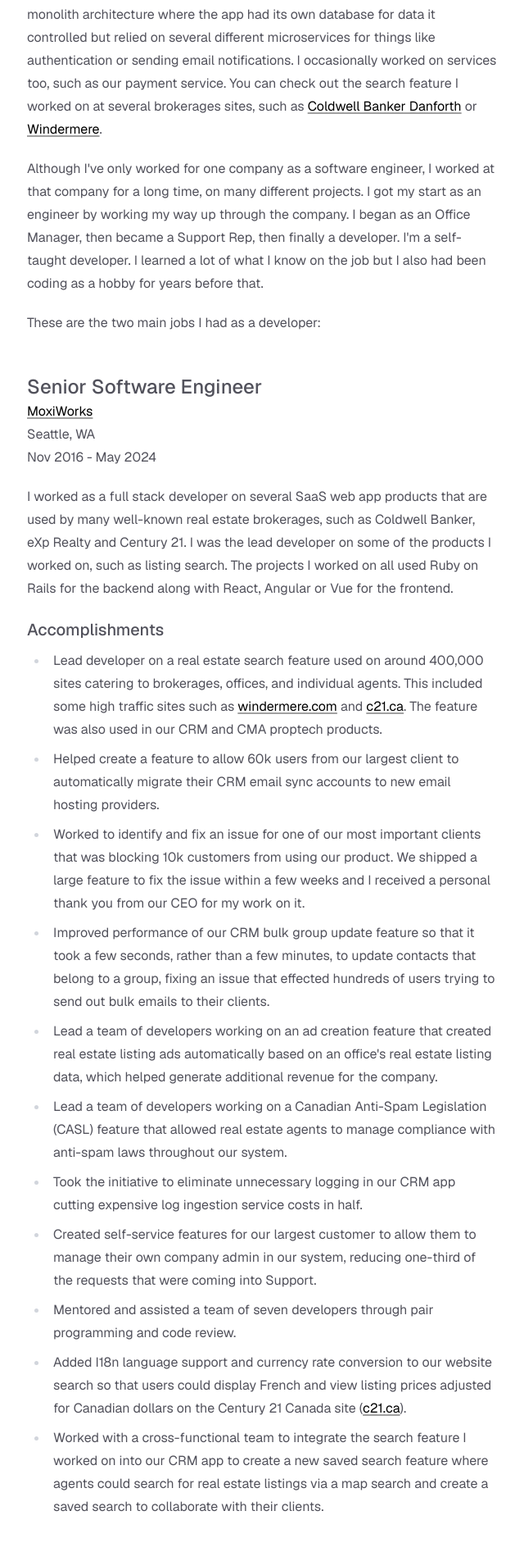
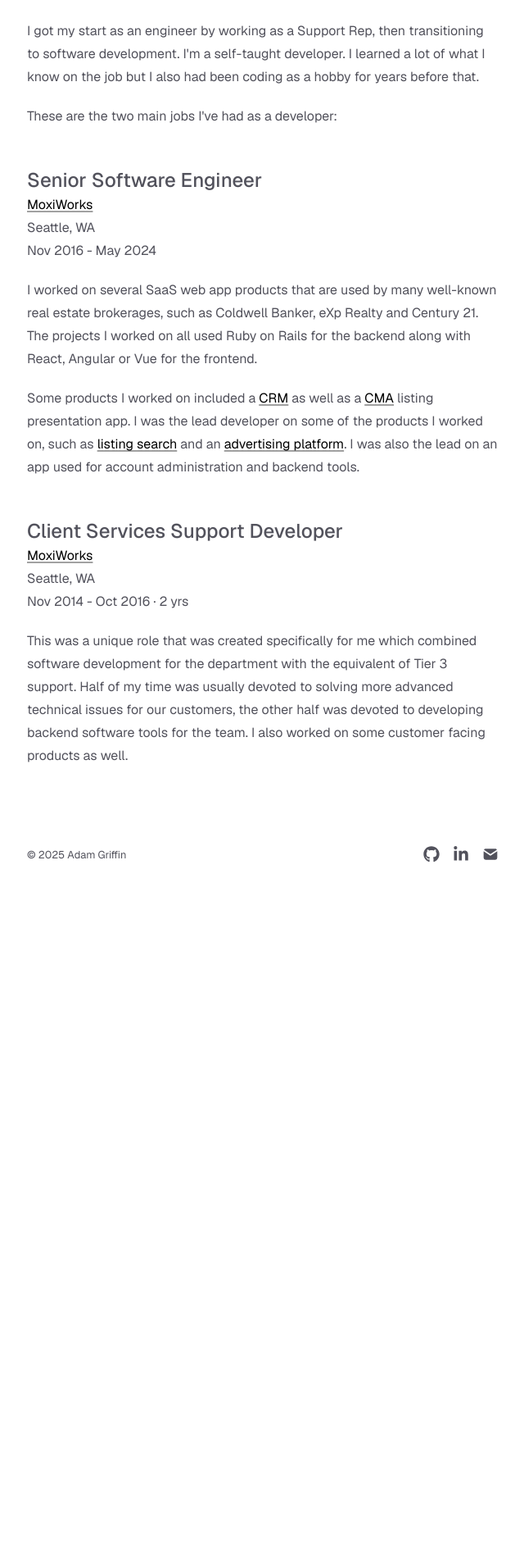
Before and after one commit to adamwgriffin/portfolio, a Next.js app: page /experience in a window 1280 px wide. Shown: the part 385-2289 px from the top of the page at 82% size, without its empty margins (319-959 px from the left). After the commit the page ends 1485 px from the top, so only its background shows below. Built offline with nearby package versions, Linux system fonts and the light colour scheme.

Commit message:
Updated experience section

```diff
--- a/app/experience/page.tsx
+++ b/app/experience/page.tsx
@@ -11,35 +11,19 @@
     <AnimatedSection>
       <div className="prose mb-12">
         <p>
-          My experience mainly involves working as a full stack developer, with
-          Ruby on Rails on the backend and React, Angular or Vue on the
-          frontend, with PostgreSQL as the database. The apps I worked on had a
-          kind of hybrid monolith architecture where the app had its own
-          database for data it controlled but relied on several different
-          microservices for things like authentication or sending email
-          notifications. I occasionally worked on services too, such as our
-          payment service. You can check out the search feature I worked on at
-          several brokerages sites, such as{" "}
-          <a href="https://cbdanforth.sites.cbmoxi.com/search" target="_blank">
-            Coldwell Banker Danforth
-          </a>{" "}
-          or{" "}
-          <a href="https://www.windermere.com/search" target="_blank">
-            Windermere
-          </a>
-          .
+          My experience mainly involves working with Ruby on Rails on the
+          backend and React, Angular or Vue on the frontend, along with
+          PostgreSQL for the database. I occasionally worked on services too,
+          such as our payment service.
         </p>
         <p>
-          Although I&apos;ve only worked for one company as a software engineer,
-          I worked at that company for a long time, on many different projects.
-          I got my start as an engineer by working my way up through the
-          company. I began as an Office Manager, then became a Support Rep, then
-          finally a developer. I&apos;m a self-taught developer. I learned a lot
-          of what I know on the job but I also had been coding as a hobby for
-          years before that.
+          I got my start as an engineer by working as a Support Rep, then
+          transitioning to software development. I&apos;m a self-taught
+          developer. I learned a lot of what I know on the job but I also had
+          been coding as a hobby for years before that.
         </p>
 
-        <p>These are the two main jobs I had as a developer:</p>
+        <p>These are the two main jobs I&apos;ve had as a developer:</p>
       </div>
       <ul>
         <li className="prose mb-12">
@@ -52,87 +36,42 @@
           <div>Seattle, WA</div>
           <div>Nov 2016 - May 2024</div>
           <p>
-            I worked as a full stack developer on several SaaS web app products
-            that are used by many well-known real estate brokerages, such as
-            Coldwell Banker, eXp Realty and Century 21. I was the lead developer
-            on some of the products I worked on, such as listing search. The
-            projects I worked on all used Ruby on Rails for the backend along
-            with React, Angular or Vue for the frontend.
+            I worked on several SaaS web app products that are used by many
+            well-known real estate brokerages, such as Coldwell Banker, eXp
+            Realty and Century 21. The projects I worked on all used Ruby on
+            Rails for the backend along with React, Angular or Vue for the
+            frontend.
           </p>
-          <h3>Accomplishments</h3>
-          <ul>
-            <li>
-              Lead developer on a real estate search feature used on around
-              400,000 sites catering to brokerages, offices, and individual
-              agents. This included some high traffic sites such as{" "}
-              <a href="https://www.windermere.com/" target="_blank">
-                windermere.com
-              </a>{" "}
-              and{" "}
-              <a href="https://www.c21.ca/" target="_blank">
-                c21.ca
-              </a>
-              . The feature was also used in our CRM and CMA proptech products.
-            </li>
-            <li>
-              Helped create a feature to allow 60k users from our largest client
-              to automatically migrate their CRM email sync accounts to new
-              email hosting providers.
-            </li>
-            <li>
-              Worked to identify and fix an issue for one of our most important
-              clients that was blocking 10k customers from using our product. We
-              shipped a large feature to fix the issue within a few weeks and I
-              received a personal thank you from our CEO for my work on it.
-            </li>
-            <li>
-              Improved performance of our CRM bulk group update feature so that
-              it took a few seconds, rather than a few minutes, to update
-              contacts that belong to a group, fixing an issue that effected
-              hundreds of users trying to send out bulk emails to their clients.
-            </li>
-            <li>
-              Lead a team of developers working on an ad creation feature that
-              created real estate listing ads automatically based on an
-              office&apos;s real estate listing data, which helped generate
-              additional revenue for the company.
-            </li>
-            <li>
-              Lead a team of developers working on a Canadian Anti-Spam
-              Legislation (CASL) feature that allowed real estate agents to
-              manage compliance with anti-spam laws throughout our system.
-            </li>
-            <li>
-              Took the initiative to eliminate unnecessary logging in our CRM
-              app cutting expensive log ingestion service costs in half.
-            </li>
-            <li>
-              Created self-service features for our largest customer to allow
-              them to manage their own company admin in our system, reducing
-              one-third of the requests that were coming into Support.
-            </li>
-            <li>
-              Mentored and assisted a team of seven developers through pair
-              programming and code review.
-            </li>
-            <li>
-              Added I18n language support and currency rate conversion to our
-              website search so that users could display French and view listing
-              prices adjusted for Canadian dollars on the Century 21 Canada site
-              (
-              <a href="https://www.c21.ca/" target="_blank">
-                c21.ca
-              </a>
-              ).
-            </li>
-            <li>
-              Worked with a cross-functional team to integrate the search
-              feature I worked on into our CRM app to create a new saved search
-              feature where agents could search for real estate listings via a
-              map search and create a saved search to collaborate with their
-              clients.
-            </li>
-          </ul>
+          <p>
+            Some products I worked on included a{" "}
+            <a
+              href="https://moxiworks.com/solutions/real-estate-crm/"
+              target="_blank"
+            >
+              CRM
+            </a>{" "}
+            as well as a{" "}
+            <a
+              href="https://moxiworks.com/solutions/real-estate-cma/"
+              target="_blank"
+            >
+              CMA
+            </a>{" "}
+            listing presentation app. I was the lead developer on some of the
+            products I worked on, such as{" "}
+            <a href="https://www.windermere.com/search" target="_blank">
+              listing search
+            </a>{" "}
+            and an{" "}
+            <a
+              href="https://moxiworks.com/solutions/real-estate-advertising/"
+              target="_blank"
+            >
+              advertising platform
+            </a>
+            . I was also the lead on an app used for account administration and
+            backend tools.
+          </p>
         </li>
 
         <li className="prose mb-12">
@@ -149,40 +88,9 @@
             combined software development for the department with the equivalent
             of Tier 3 support. Half of my time was usually devoted to solving
             more advanced technical issues for our customers, the other half was
-            devoted to developing software tools for the team. I also worked on
-            some of the companys customer facing products as well. When I was
-            writing code in this role my tech stack was Ruby on Rails,
-            Javascript with jQuery, Sass for CSS styling and Postgres for the
-            database.
+            devoted to developing backend software tools for the team. I also
+            worked on some customer facing products as well.
           </p>
-          <h3>Accomplishments</h3>
-          <ul>
-            <li>
-              Created app for Tech Support that made it much easier to
-              accomplish tasks that previously required lots of technical
-              knowledge and the ability to run arcane commands in the terminal.
-              The app was still in use 9 years after I originally made it.
-            </li>
-            <li>
-              Helped build the Roster app which allowed us to finally remove the
-              remainder of our old legacy codebase, accomplishing an important
-              goal for the Engineering team.
-            </li>
-            <li>
-              Created a tool to automatically migrate customer contacts from our
-              old system into a new one. This tool dramatically accelerated the
-              process since agents were having to manually convert the contacts
-              themselves using a spreadsheet.
-            </li>
-            <li>
-              Developed software to automate troubleshooting of real estate
-              listing data issues.
-            </li>
-            <li>
-              Investigated important issues for clients that were escalated to
-              the Account Management team.
-            </li>
-          </ul>
         </li>
       </ul>
     </AnimatedSection>
```
